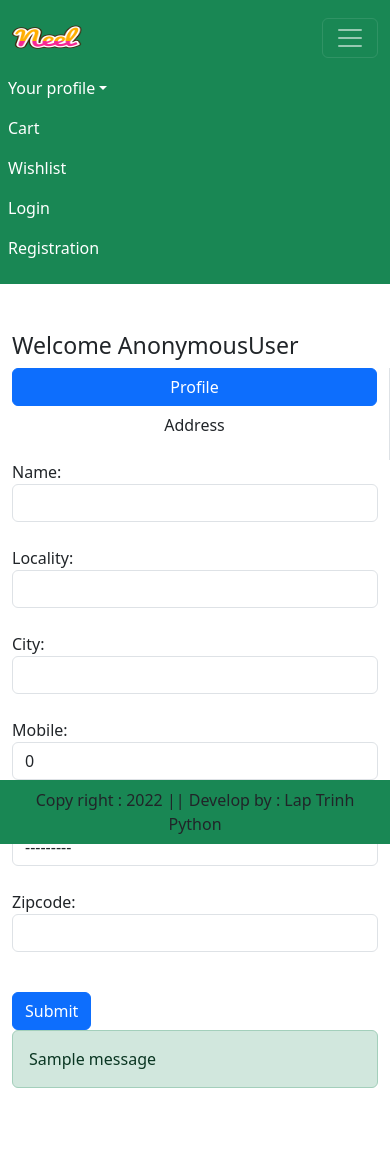
After one commit to hieumai1507/Python_web, a Django app: page /profile/ in a window 390 px wide. The commit adds this page. Run offline with Django 5.2, Linux system fonts and the light colour scheme; one stand-in notice (Sample message) is shown.

Commit message:
address, login, profile

```diff
--- a/ecommerce_app/app/admin.py
+++ b/ecommerce_app/app/admin.py
@@ -1,6 +1,10 @@
 from django.contrib import admin
-from . models import Product
+from . models import Product, Customer
 
 @admin.register(Product)
 class ProductModelAdmin(admin.ModelAdmin):
   list_display = ['id', 'title', 'discounted_price', 'category', 'product_image']
+
+@admin.register(Customer)
+class CustomerModelAdmin(admin.ModelAdmin):
+    list_display = ['id', 'user', 'locality', 'city', 'state', 'zipcode']
--- a/ecommerce_app/app/forms.py
+++ b/ecommerce_app/app/forms.py
@@ -1,6 +1,14 @@
 from django import forms
-from django.contrib.auth.forms import UserCreationForm
+from django.contrib.auth.forms import UserCreationForm, AuthenticationForm, UsernameField, PasswordChangeForm
 from django.contrib.auth.models import User
+
+from .models import Customer
+
+class LoginForm(AuthenticationForm):
+  username = UsernameField(widget=forms.TextInput(attrs={'autofocus':'True', 'class' : 'form-control'}))
+  password = forms.CharField(widget=forms.PasswordInput(attrs={
+    'autocomplete':'current-password', 'class':'form-control'
+  }))
 
 class CustomerRegistationForm(UserCreationForm):
   username = forms.CharField(widget=forms.TextInput(attrs={"autofocus": 'True', 'class': 'form-control'}))
@@ -11,3 +19,19 @@ class CustomerRegistationForm(UserCreationForm):
   class Meta:
     model = User
     fields = ['username', 'email', 'password1', 'password2']
+
+class MyPasswordResetForm(PasswordChangeForm):
+  pass
+
+class CustomerProfileForm(forms.ModelForm):
+  class Meta:
+    model = Customer
+    fields = ['name', 'locality', 'city', 'mobile', 'state', 'zipcode']
+    widgets = {
+        'name': forms.TextInput(attrs={'class': 'form-control'}),
+        'locality': forms.TextInput(attrs={'class': 'form-control'}),
+        'city': forms.TextInput(attrs={'class': 'form-control'}),
+        'mobile': forms.NumberInput(attrs={'class': 'form-control'}),
+        'state': forms.Select(attrs={'class': 'form-control'}),
+        'zipcode': forms.NumberInput(attrs={'class': 'form-control'}),
+    }
--- a/ecommerce_app/app/models.py
+++ b/ecommerce_app/app/models.py
@@ -1,6 +1,72 @@
 from django.db import models
+from django.contrib.auth.models import User
 
 # Create your models here.
+STATE_CHOICES =(
+    ('An Giang', 'An Giang'),
+    ('Bà Rịa - Vũng Tàu', 'Bà Rịa - Vũng Tàu'),
+    ('Bắc Giang', 'Bắc Giang'),
+    ('Bắc Kạn', 'Bắc Kạn'),
+    ('Bạc Liêu', 'Bạc Liêu'),
+    ('Bắc Ninh', 'Bắc Ninh'),
+    ('Bến Tre', 'Bến Tre'),
+    ('Bình Định', 'Bình Định'),
+    ('Bình Dương', 'Bình Dương'),
+    ('Bình Phước', 'Bình Phước'),
+    ('Bình Thuận', 'Bình Thuận'),
+    ('Cà Mau', 'Cà Mau'),
+    ('Cần Thơ', 'Cần Thơ'),  # City
+    ('Cao Bằng', 'Cao Bằng'),
+    ('Đà Nẵng', 'Đà Nẵng'),  # City
+    ('Đắk Lắk', 'Đắk Lắk'),
+    ('Đắk Nông', 'Đắk Nông'),
+    ('Điện Biên', 'Điện Biên'),
+    ('Đồng Nai', 'Đồng Nai'),
+    ('Đồng Tháp', 'Đồng Tháp'),
+    ('Gia Lai', 'Gia Lai'),
+    ('Hà Giang', 'Hà Giang'),
+    ('Hà Nam', 'Hà Nam'),
+    ('Hà Nội', 'Hà Nội'),  # City
+    ('Hà Tĩnh', 'Hà Tĩnh'),
+    ('Hải Dương', 'Hải Dương'),
+    ('Hải Phòng', 'Hải Phòng'),  # City
+    ('Hậu Giang', 'Hậu Giang'),
+    ('Hồ Chí Minh', 'Hồ Chí Minh'),  # City
+    ('Hòa Bình', 'Hòa Bình'),
+    ('Hưng Yên', 'Hưng Yên'),
+    ('Khánh Hòa', 'Khánh Hòa'),
+    ('Kiên Giang', 'Kiên Giang'),
+    ('Kon Tum', 'Kon Tum'),
+    ('Lai Châu', 'Lai Châu'),
+    ('Lâm Đồng', 'Lâm Đồng'),
+    ('Lạng Sơn', 'Lạng Sơn'),
+    ('Lào Cai', 'Lào Cai'),
+    ('Long An', 'Long An'),
+    ('Nam Định', 'Nam Định'),
+    ('Nghệ An', 'Nghệ An'),
+    ('Ninh Bình', 'Ninh Bình'),
+    ('Ninh Thuận', 'Ninh Thuận'),
+    ('Phú Thọ', 'Phú Thọ'),
+    ('Phú Yên', 'Phú Yên'),
+    ('Quảng Bình', 'Quảng Bình'),
+    ('Quảng Nam', 'Quảng Nam'),
+    ('Quảng Ngãi', 'Quảng Ngãi'),
+    ('Quảng Ninh', 'Quảng Ninh'),
+    ('Quảng Trị', 'Quảng Trị'),
+    ('Sóc Trăng', 'Sóc Trăng'),
+    ('Sơn La', 'Sơn La'),
+    ('Tây Ninh', 'Tây Ninh'),
+    ('Thái Bình', 'Thái Bình'),
+    ('Thái Nguyên', 'Thái Nguyên'),
+    ('Thanh Hóa', 'Thanh Hóa'),
+    ('Thừa Thiên Huế', 'Thừa Thiên Huế'),
+    ('Tiền Giang', 'Tiền Giang'),
+    ('Trà Vinh', 'Trà Vinh'),
+    ('Tuyên Quang', 'Tuyên Quang'),
+    ('Vĩnh Long', 'Vĩnh Long'),
+    ('Vĩnh Phúc', 'Vĩnh Phúc'),
+    ('Yên Bái', 'Yên Bái'),
+)
 CATEGORY_CHOICES = (
   ('CR', 'Curd'),
   ('ML', 'Milk'),
@@ -24,3 +90,15 @@ class Product(models.Model):
 
   def __str__(self):
     return self.title
+
+class Customer(models.Model):
+    user = models.ForeignKey(User, on_delete=models.CASCADE)
+    name = models.CharField(max_length=200)
+    locality = models.CharField(max_length=200)
+    city = models.CharField(max_length=50)
+    mobile = models.IntegerField(default=0)
+    zipcode = models.IntegerField()
+    state = models.CharField(choices=STATE_CHOICES, max_length=100)
+
+    def __str__(self):
+        return self.name
--- a/ecommerce_app/app/templates/app/base.html
+++ b/ecommerce_app/app/templates/app/base.html
@@ -59,7 +59,7 @@
       <li class="nav-item dropdown mx-2">
         <a class="nav-link dropdown-toggle text-white" href="#" id="profileDropdown" role="button" data-bs-toggle="dropdown" aria-expaned="false">Your profile</a>
         <ul class="dropdown-menu" aria-labelledly="profileDropdown">
-           <li><a class="dropdown-item" href="#"></a>Profile</li>
+           <li><a class="dropdown-item" href="{% url 'profile'%}"></a>Profile</li>
            <li><a class="dropdown-item" href="#"></a>Order</li>
            <li><a class="dropdown-item" href="#"></a>Change Password</li>
            <li><a class="dropdown-item" href="#"></a>Logout</li>
@@ -72,7 +72,7 @@
         <a href="#" class="nav-link text-white">Wishlist</a>
       </li>
       <li class="nav-item mx-2">
-        <a href="#" class="nav-link text-white">Login</a>
+        <a href="{%url 'login' %}" class="nav-link text-white">Login</a>
       </li>
       <li class="nav-item mx-2">
         <a href="{% url 'customerregistration' %}" class="nav-link text-white">Registration</a>
--- a/ecommerce_app/app/templates/app/customerregistration.html
+++ b/ecommerce_app/app/templates/app/customerregistration.html
@@ -17,7 +17,7 @@
           <input type="submit" value="Submit" class="btn btn-primary" > <br>
 
           <div class="text-center text-primary fw-bold">
-            <small>Existing User ? <a href="#" class="text-danger">Login Now</a></small>
+            <small>Existing User ? <a href="{% url 'login' %}" class="text-danger">Login Now</a></small>
           </div>
           {% if form.non_field_errors %}
           {% for error in form.non_field_errors %}
--- /dev/null
+++ b/ecommerce_app/app/templates/app/profile.html
@@ -0,0 +1,41 @@
+{% extends 'app/base.html' %}
+{% load static %}
+{% block title %}Profile{% endblock title %}
+
+{% block main-content %}
+<div class="container my-5">
+    <div class="row">
+        <h3>Welcome <span class="text-capitalize">{{ request.user }}</span></h3>
+
+        <div class="col-sm-2 border-end">
+            <ul class="list-unstyled">
+                <li class="d-grid"><a href="{% url 'profile' %}" class="btn btn-primary">Profile</a></li>
+                <li class="d-grid"><a href="{% url 'address' %}" class="btn">Address</a></li>
+            </ul>
+        </div>
+        <div class="col-sm-8 offset-sm-1">
+            <form action="" method="post">
+                {% csrf_token %}
+                {% for fm in form %}
+                    {{ fm.label_tag }} {{ fm }} <small class="text-danger">{{ fm.errors|striptags }}</small> <br>
+                {% endfor %}
+                <div class="col-12 mt-3">
+                    <button type="submit" class="btn btn-primary">Submit</button>
+                </div>
+                {% if form.non_field_errors %}
+                    {% for error in form.non_field_errors %}
+                        <p class="alert alert-danger my-3">{{ error }}</p>
+                    {% endfor %}
+                {% endif %}
+                {% if messages %}
+                    {% for msg in messages %}
+                        <div class="alert alert-{{ msg.tags }}" role="alert">
+                            {{ msg }}
+                        </div>
+                    {% endfor %}
+                {% endif %}
+            </form>
+        </div>
+    </div>
+</div>
+{% endblock main-content %}
--- a/ecommerce_app/app/urls.py
+++ b/ecommerce_app/app/urls.py
@@ -2,6 +2,8 @@ from django.urls import path
 from . import views
 from django.conf import settings
 from django.conf.urls.static import static
+from django.contrib.auth import views as auth_view
+from .forms import LoginForm, MyPasswordResetForm
 
 urlpatterns = [
     path('', views.home),
@@ -10,7 +12,19 @@ urlpatterns = [
     path("category/<slug:val>", views.CategoryView.as_view(),name="category"),
     path("category-title/<val>", views.CategoryTitle.as_view(),name="category-title"),
     path("product-detail/<int:pk>", views.ProductDetail.as_view(),name="product-detail"),
+    path('profile/', views.ProfileView.as_view(), name='profile'),
+    path('address/', views.address, name='address'),
+    path('updateAddress/<int:pk>', views.updateAddress.as_view, name='updateAddress'),
 
     #login authentication
     path("registration/", views.CustomerRegistationView.as_view(),name="customerregistration"),
+
+    path("accounts/login/", auth_view.LoginView.as_view(template_name='app/login.html', authentication_form=LoginForm), name='login'),
+
+    path('password-reset/', auth_view.PasswordResetView.as_view(
+    template_name='app/password_reset.html',
+    form_class=MyPasswordResetForm
+    ), name='password_reset'),
+
+
 ]+static(settings.MEDIA_URL, document_root=settings.MEDIA_ROOT)
--- a/ecommerce_app/app/views.py
+++ b/ecommerce_app/app/views.py
@@ -2,8 +2,9 @@ from django.shortcuts import render
 from django.views import View
 from . models import Product
 from django.db.models import Count
-from . forms import CustomerRegistationForm
+from . forms import CustomerRegistationForm, CustomerProfileForm
 from django.contrib import messages
+from .models import Customer
 # Create your views here.
 def home(request):
   return render(request, "app/home.html");
@@ -41,3 +42,37 @@ class CustomerRegistationView(View):
     else:
       messages.warning(request, "Invalid Input Data")
     return render(request,"app/customerregistration.html", locals())
+
+class ProfileView(View):
+  def get(self, request):
+    form = CustomerProfileForm()
+    return render(request, 'app/profile.html',locals())
+  def post(self, request):
+    form = CustomerProfileForm(request.POST)
+    if form.is_valid():
+
+      user = request.user
+      name = form.cleaned_data['name']
+      locality = form.cleaned_data['locality']
+      city = form.cleaned_data['city']
+      mobile = form.cleaned_data['mobile']
+      state = form.cleaned_data['state']
+      zipcode = form.cleaned_data['zipcode']
+      reg = Customer(user=user, name = name, locality = locality, city = city, mobile = mobile, state = state, zipcode= zipcode)
+      reg.save()
+      messages.success(request, "Profile ban da luu")
+    else:
+      messages.warning(request, "Moi ban nhap du lieu")
+    return render(request, 'app/profile.html',locals())
+
+def address(request):
+  add = Customer.objects.filter(user = request.user)
+  return render(request, 'app/address.html',locals())
+
+class updateAddress(View):
+  def get(self, request,pk):
+    form = CustomerProfileForm()
+    return render(request, 'app/updateAddress.html',locals())
+  def post(self, request,pk):
+    form = CustomerProfileForm(request.POST)
+    return render(request, 'app/updateAddress.html',locals())
--- a/ecommerce_app/ecommerce_app/settings.py
+++ b/ecommerce_app/ecommerce_app/settings.py
@@ -119,6 +119,7 @@ USE_TZ = True
 STATIC_URL = 'static/'
 MEDIA_URL = '/media/'
 MEDIA_ROOT = BASE_DIR/ 'media'
+LOGIN_REDIRECT_URL = '/profile/'
 
 
 # Default primary key field type
```
Also changed, not shown: ecommerce_app/app/templates/app/address.html (added, +43 -0 lines), ecommerce_app/app/templates/app/login.html (added, +39 -0 lines), ecommerce_app/app/migrations/0002_customer.py (added), ecommerce_app/db.sqlite3.
